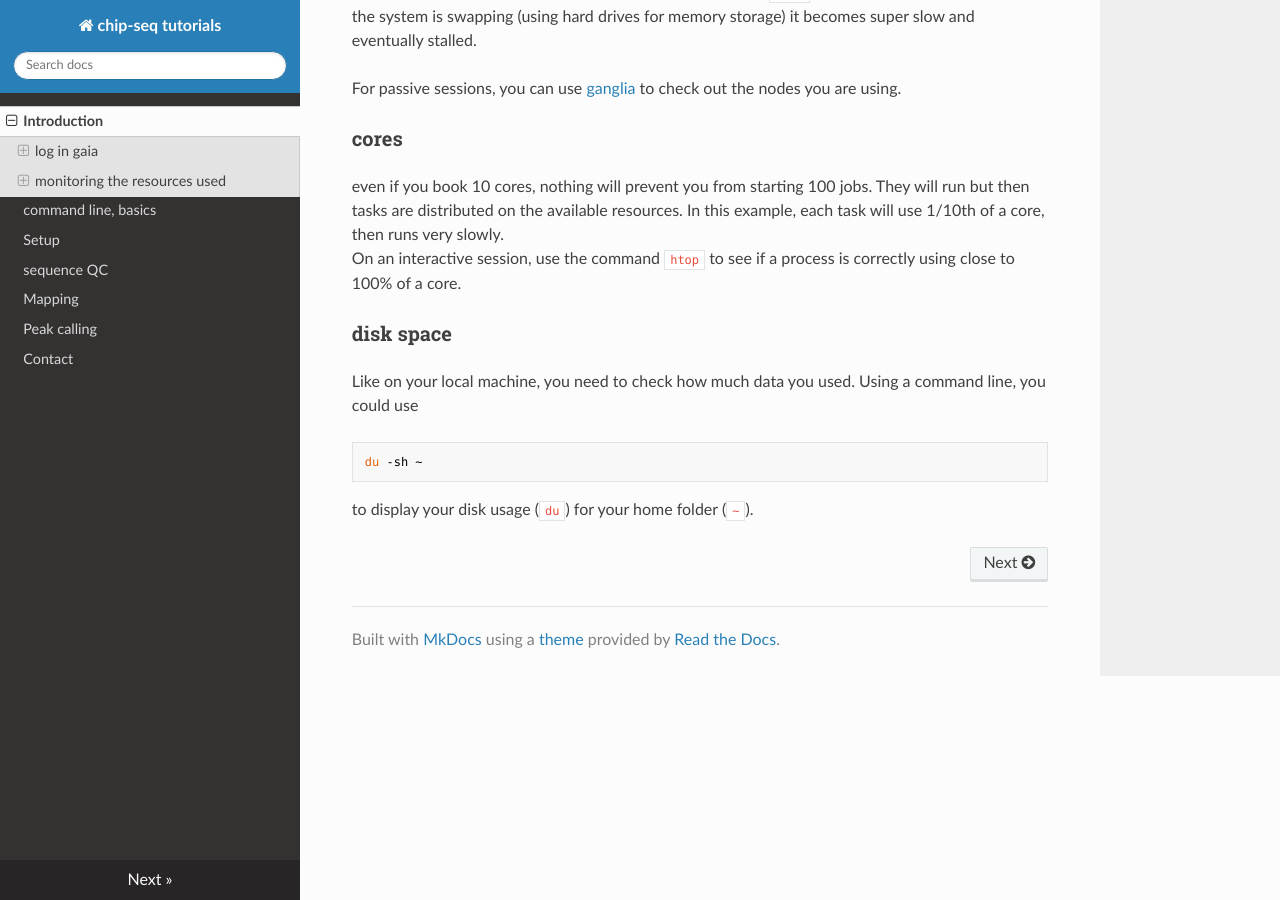
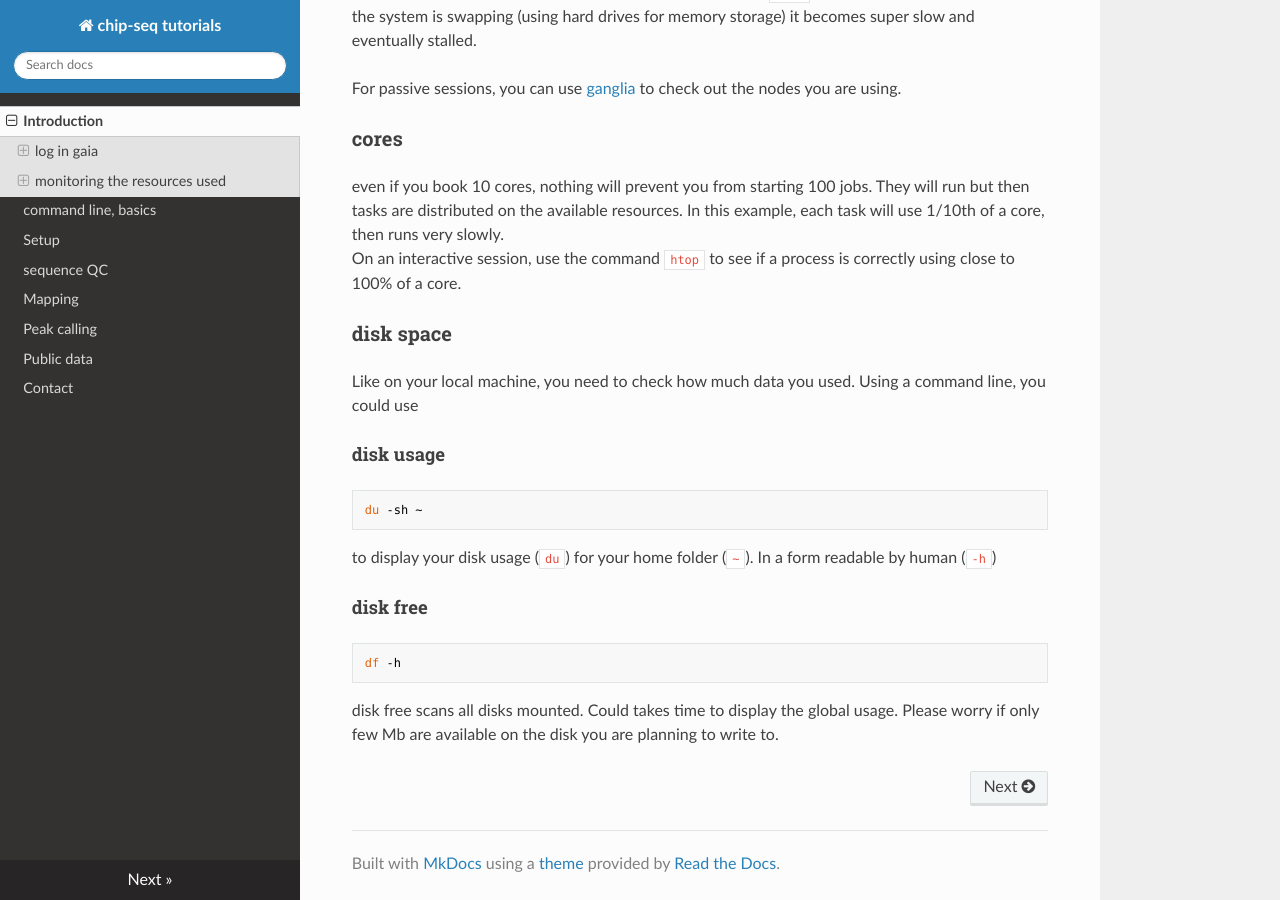
Before and after one commit to ginolhac/chip-seq, an MkDocs documentation site: the page built from docs/index.md, in a window 1280 px wide and 900 px high, scrolled down 2106 px. Built offline with MkDocs 1.6.1, drawn with Linux system fonts in a browser that asks for light colours; nearby versions of some CDN libraries; old or Windows-style settings are respelled for this version of MkDocs.

````diff
--- a/docs/index.md
+++ b/docs/index.md
@@ -100,8 +100,19 @@
 Like on your local machine, you need to check how much data you used.
 Using a command line, you could use
 
+#### disk usage
+
 ```
 du -sh ~
 ```
 
-to display your disk usage (`du`) for your home folder (`~`).
+to display your disk usage (`du`) for your home folder (`~`). In a form readable by human (`-h`)
+
+#### disk free
+
+```
+df -h
+```
+
+disk free scans all disks mounted. Could takes time to display the global usage.
+Please worry if only few Mb are available on the disk you are planning to write to.
--- a/mkdocs.yml
+++ b/mkdocs.yml
@@ -6,5 +6,6 @@
 - sequence QC: 'fastqc.md'
 - Mapping: 'mapping.md'
 - Peak calling: 'peak.md'
+- Public data: 'public.md'
 - Contact: 'contact.md'
 theme: readthedocs
````
Also changed, not shown: docs/public.md (added, +74 -0 lines).
